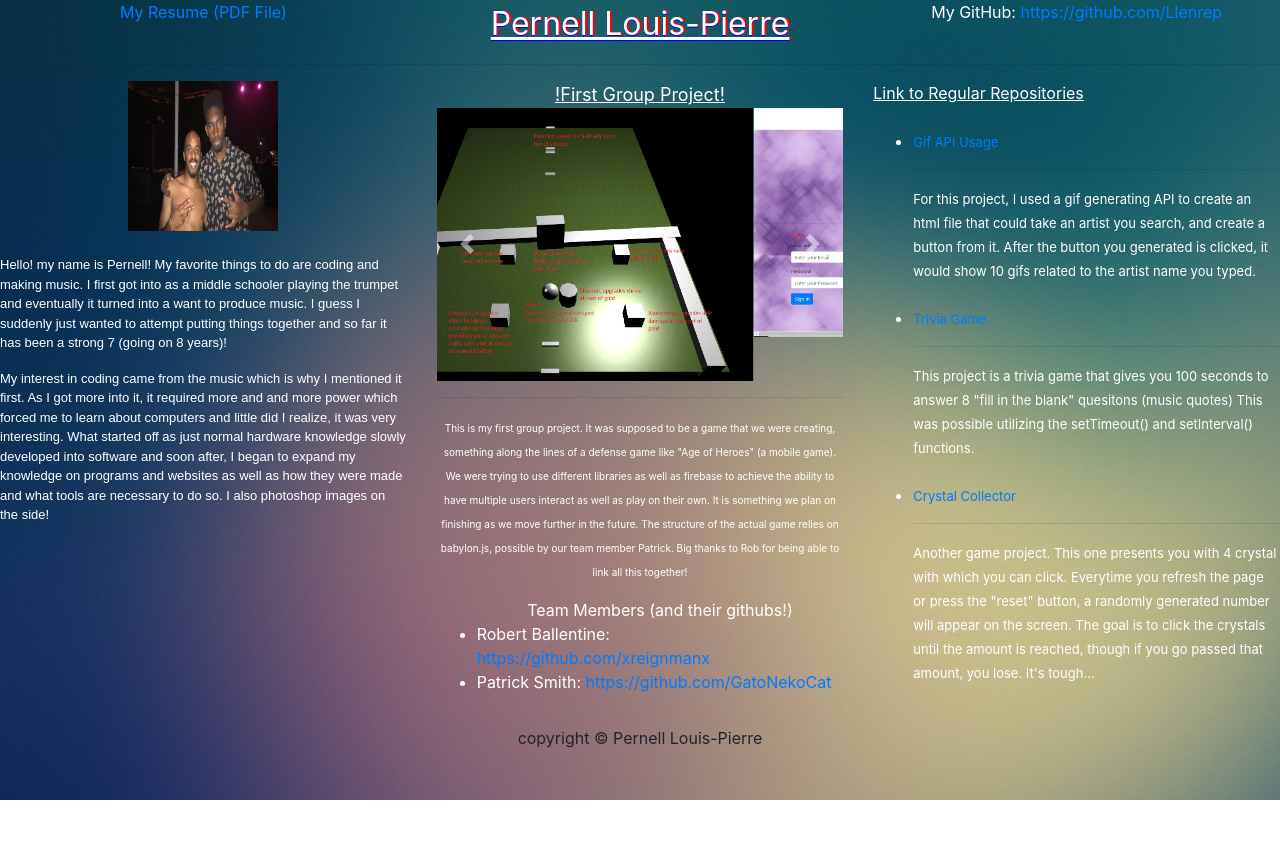
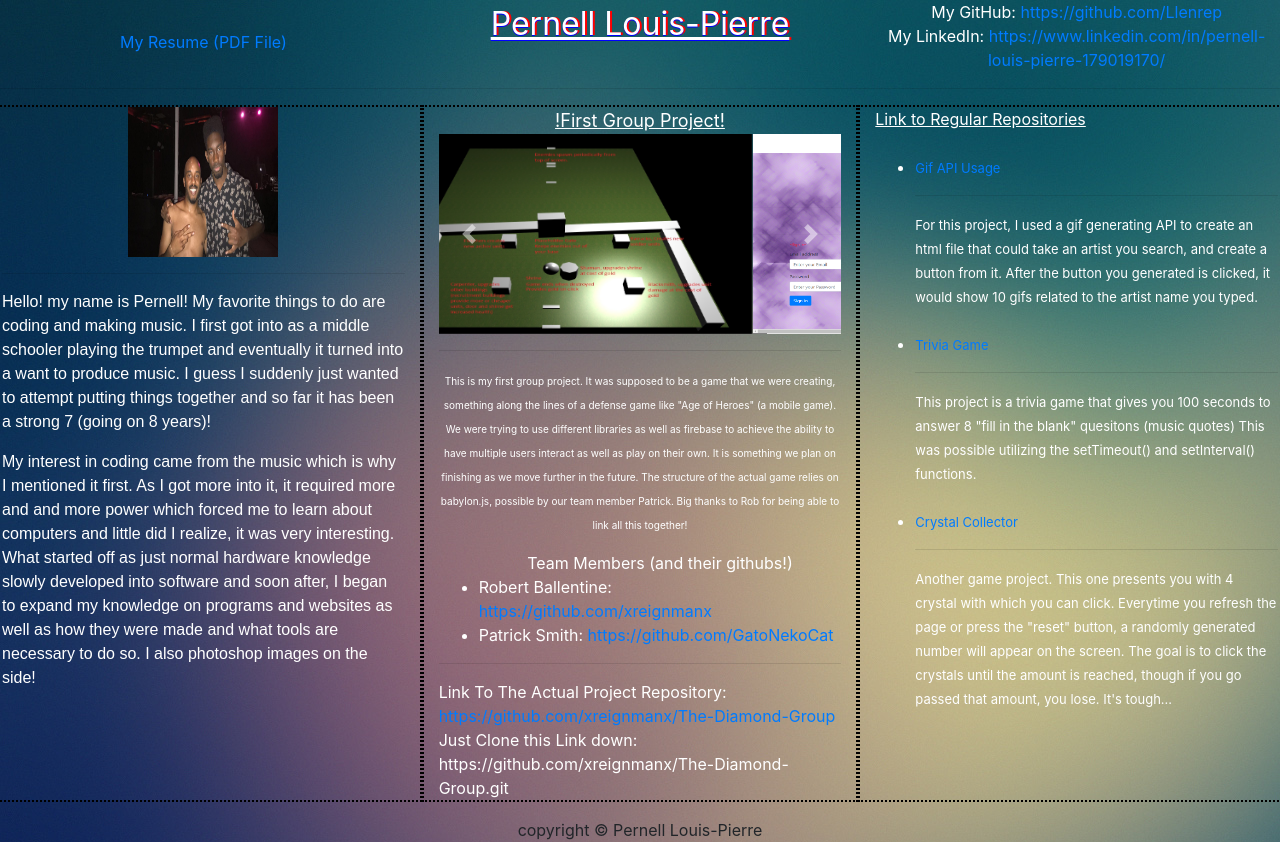
Before and after one commit to Llenrep/Portfolio, a plain HTML site: page index.html in a window 1280 px wide. Before the commit the page ends 800 px from the top, so only its background shows below. Drawn offline with nearby package versions, Linux system fonts and the light colour scheme.

Commit message:
Outline finished

```diff
--- a/css/style.css
+++ b/css/style.css
@@ -11,11 +11,18 @@ p, ul, li, div {
 }
 
 #section-one{
-
+    border: 2px dotted black;
 }
 #section-two{
-
+    border: 2px dotted black;
 }
 #section-three{
+    border: 2px dotted black;
+}
 
+#Resume{
+    position: relative;
+    top: 30px;
+    bottom: 30px;
+    /* border: 0.5px solid black; */
 }
--- a/index.html
+++ b/index.html
@@ -15,7 +15,7 @@
 <body>
     <header>
         <div class="row">
-            <div class="col-md-4"><center><a href="#" target="_blank">My Resume (PDF File)</a></center></div>
+            <div class="col-md-4" id="Resume"><center><a href="#" target="_blank">My Resume (PDF File)</a></center></div>
             <div class="col-md-4">
                 <center>
                     <div id="header">
@@ -24,7 +24,8 @@
                 </center>
 
             </div>
-            <div class="col-md-4"><center>My GitHub: <a href="https://github.com/Llenrep" target="_blank">https://github.com/Llenrep</a></center></div>
+            <div class="col-md-4"><center>My GitHub: <a href="https://github.com/Llenrep" target="_blank">https://github.com/Llenrep</a><br>
+            My LinkedIn: <a href="https://www.linkedin.com/in/pernell-louis-pierre-179019170/">https://www.linkedin.com/in/pernell-louis-pierre-179019170/</a></center></div>
         </div>
 
     </header>
@@ -33,9 +34,9 @@
     <div class="row">
 
         <div class="col-md-4" id="section-one">
-            <center><img src="images/Image-1 (1).jpg" width="150px" height="150px"></center><br>
+            <center><img src="images/Image-1 (1).jpg" width="150px" height="150px"></center><hr>
 
-            <font face="Arial" size="2">
+            <font face="Arial" size="3">
                 <p>Hello! my name is Pernell! My favorite things to do are coding and making music. I first got into
                     as a middle schooler playing the trumpet and eventually it turned into a want to produce music.
                     I guess I suddenly just wanted to attempt putting things together and so far it has been a strong 7
@@ -63,13 +64,13 @@
             <div id="carouselExampleControls" class="carousel slide" data-ride="carousel">
                 <div class="carousel-inner">
                     <div class="carousel-item active">
-                        <img class="d-block w-100" src="images/gameField explained.jpg" alt="First slide">
+                        <img class="d-block w-100" src="images/gameField explained.jpg" width="150px" height="200px" alt="First slide">
                     </div>
                     <div class="carousel-item">
-                        <img class="d-block w-100" src="images/Sign In Page.png" alt="Second slide">
+                        <img class="d-block w-100" src="images/Sign In Page.png" width="150px" height="200px" alt="Second slide">
                     </div>
                     <div class="carousel-item">
-                        <img class="d-block w-100" src="images/Registration Page.png" alt="Third slide">
+                        <img class="d-block w-100" src="images/Registration Page.png" width="150px" height="200px" alt="Third slide">
                     </div>
                 </div>
                 <a class="carousel-control-prev" href="#carouselExampleControls" role="button" data-slide="prev">
@@ -102,7 +103,11 @@
                 <center>Team Members (and their githubs!)</center>
                 <li>Robert Ballentine: <a href="https://github.com/xreignmanx" target="_blank">https://github.com/xreignmanx</a></li>
                 <li>Patrick Smith: <a href="https://github.com/GatoNekoCat" target="_blank">https://github.com/GatoNekoCat</a></li>
-            </ul>
+            </ul><hr>
+
+            Link To The Actual Project Repository: <a href="https://github.com/xreignmanx/The-Diamond-Group">https://github.com/xreignmanx/The-Diamond-Group</a>
+            <br>Just Clone this Link down: https://github.com/xreignmanx/The-Diamond-Group.git
+
 
         </div>
         <!-- ------------------------------------------------------------------- -->
```
